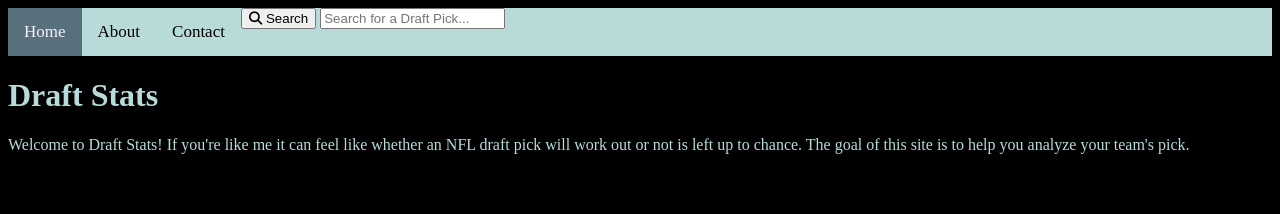
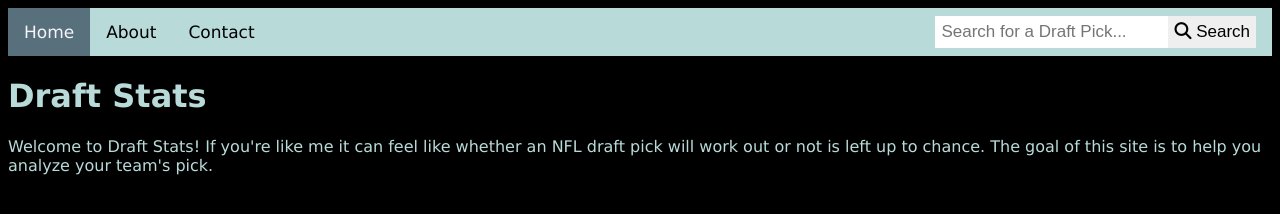
Before and after one commit to patrickdanylchuk/draft-stats, a plain HTML site: page index.html in a window 1280 px wide. Drawn offline with Linux system fonts and the light colour scheme.

Commit message:
justifies title/ changes font to lucida sans

```diff
--- a/css/main.css
+++ b/css/main.css
@@ -9,6 +9,7 @@
 .body{
     background-color: black;
     color:#B8DBD9 ;
+    font-family:'Lucida Sans', 'Lucida Sans Regular', 'Lucida Grande', 'Lucida Sans Unicode', Geneva, Verdana, sans-serif;
 }
 
 .topnav {
@@ -35,3 +36,29 @@
     background-color: #586f7cff;
     color: #F4F4F9;
 }
+
+.topnav input[type=text] {
+    float: right;
+    padding: 6px;
+    border: none;
+    margin-top: 8px;
+    font-size: 17px;
+}
+
+.topnav button{
+    float: right;
+    padding: 6px;
+    border: none;
+    margin-top: 8px;
+    margin-right: 16px;
+    font-size: 17px;
+}
+
+.topnav button:hover {
+    background-color: #F4F4F9;
+    color: #2f4550ff;
+}
+
+.title{
+    text-align: center;
+}
```
